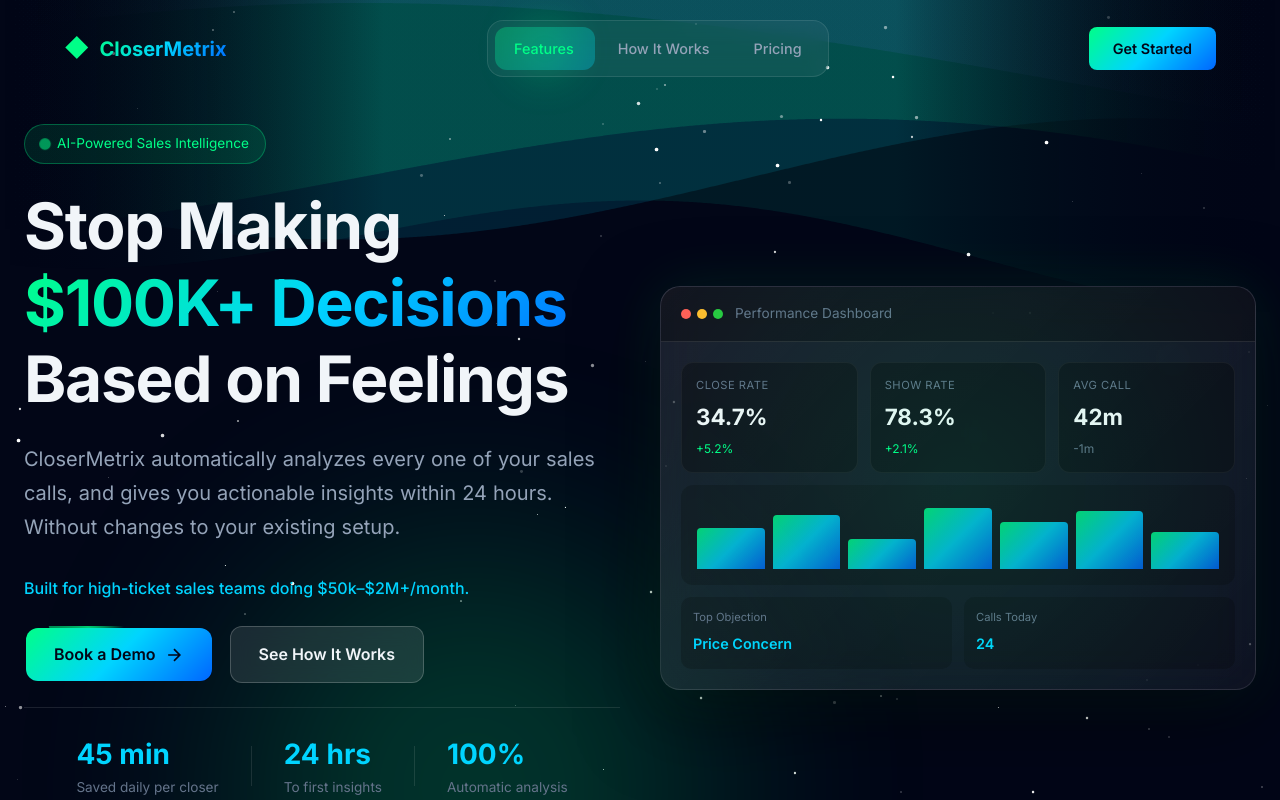
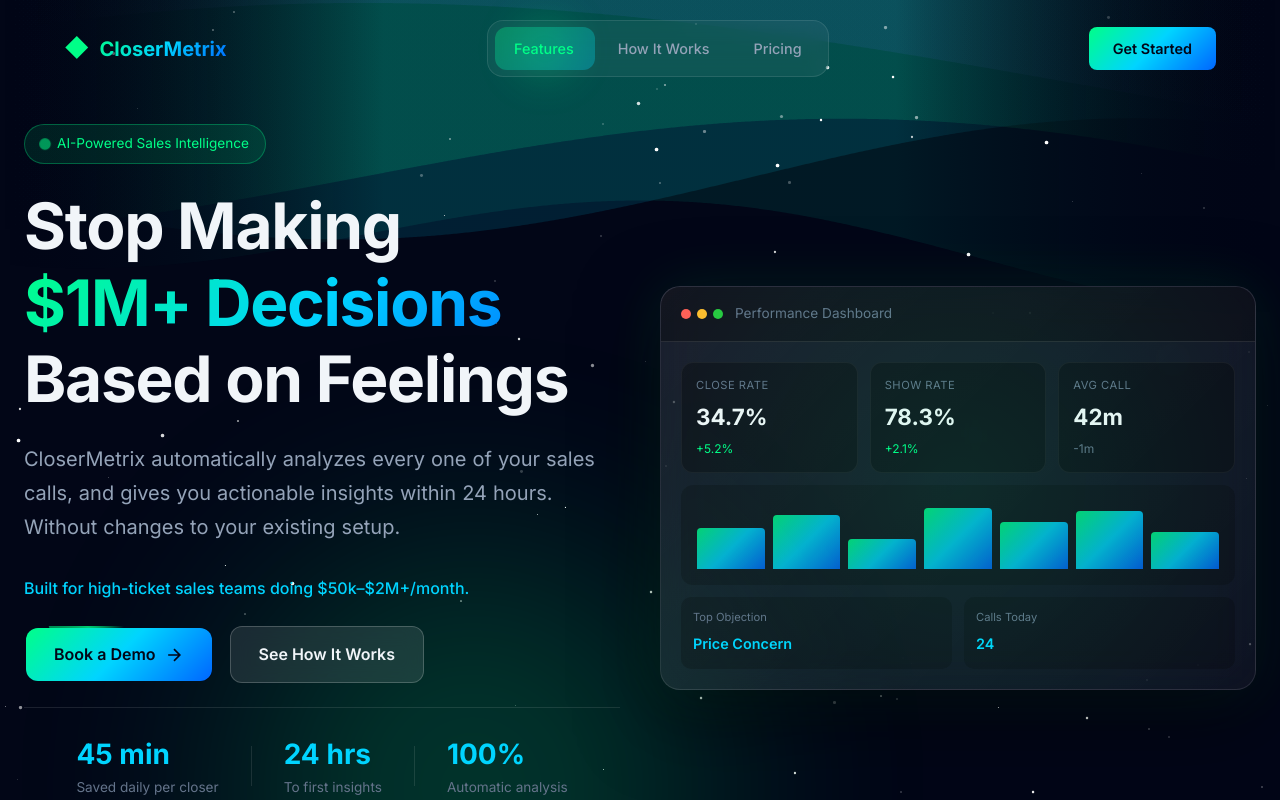
Before and after one commit to The-Ops-King/closerMetrix, a React (Vite) app: page / in a window 1280 px wide. Shown: the top 800 px of the page. Built offline with nearby package versions, Linux system fonts and the light colour scheme.

Commit message:
Update hero heading from 00K+ to M+ decisions

```diff
--- a/src/components/Hero.jsx
+++ b/src/components/Hero.jsx
@@ -32,7 +32,7 @@
             animate={{ opacity: 1, y: 0, filter: 'blur(0px)' }}
             transition={{ duration: 0.6, delay: 0.2 }}
           >
-            $100K+ Decisions
+            $1M+ Decisions
           </motion.span>
           <motion.span
             className="hero-title-line"
```
